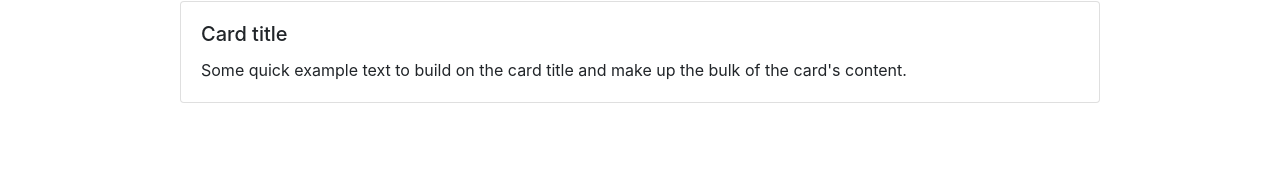
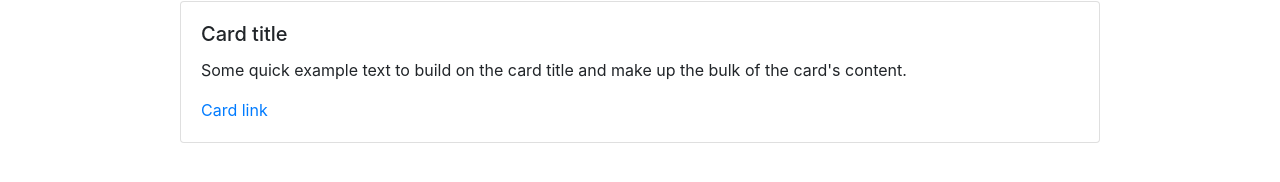
Before and after one commit to pitekcharles/Portfolio, a React (Create React App) app: page / in a window 1280 px wide. Shown: the part 336-518 px from the top of the page. Built offline with nearby package versions, Linux system fonts and the light colour scheme.

Commit message:
created card link component and added it to cardwrapper

```diff
--- /dev/null
+++ b/src/Components/CardLink/index.js
@@ -0,0 +1,9 @@
+import React from "react";
+
+function CardLink() {
+    return (
+        <a href="#" class="card-link">Card link</a>
+    );
+}
+
+export default CardLink;
--- a/src/Components/CardWrapper/index.js
+++ b/src/Components/CardWrapper/index.js
@@ -1,6 +1,7 @@
 import React from "react";
 import CardTitle from "../CardTitle";
 import CardText from "../CardText";
+import CardLink from "../CardLink";
 
 function CardWrapper() {
     return (
@@ -8,6 +9,7 @@ function CardWrapper() {
             <div class="card-body">
                 <CardTitle />
                 <CardText />
+                <CardLink />
             </div>
         </div>
     )
```
